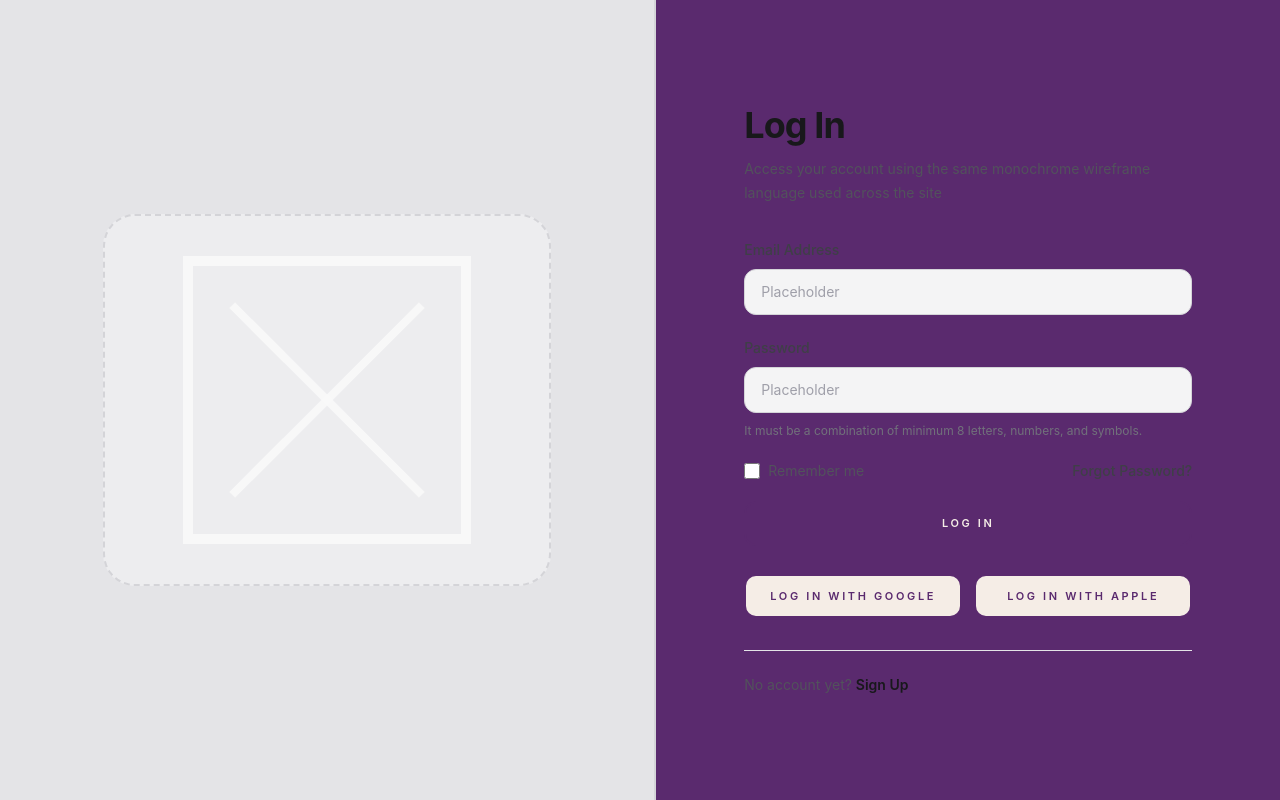
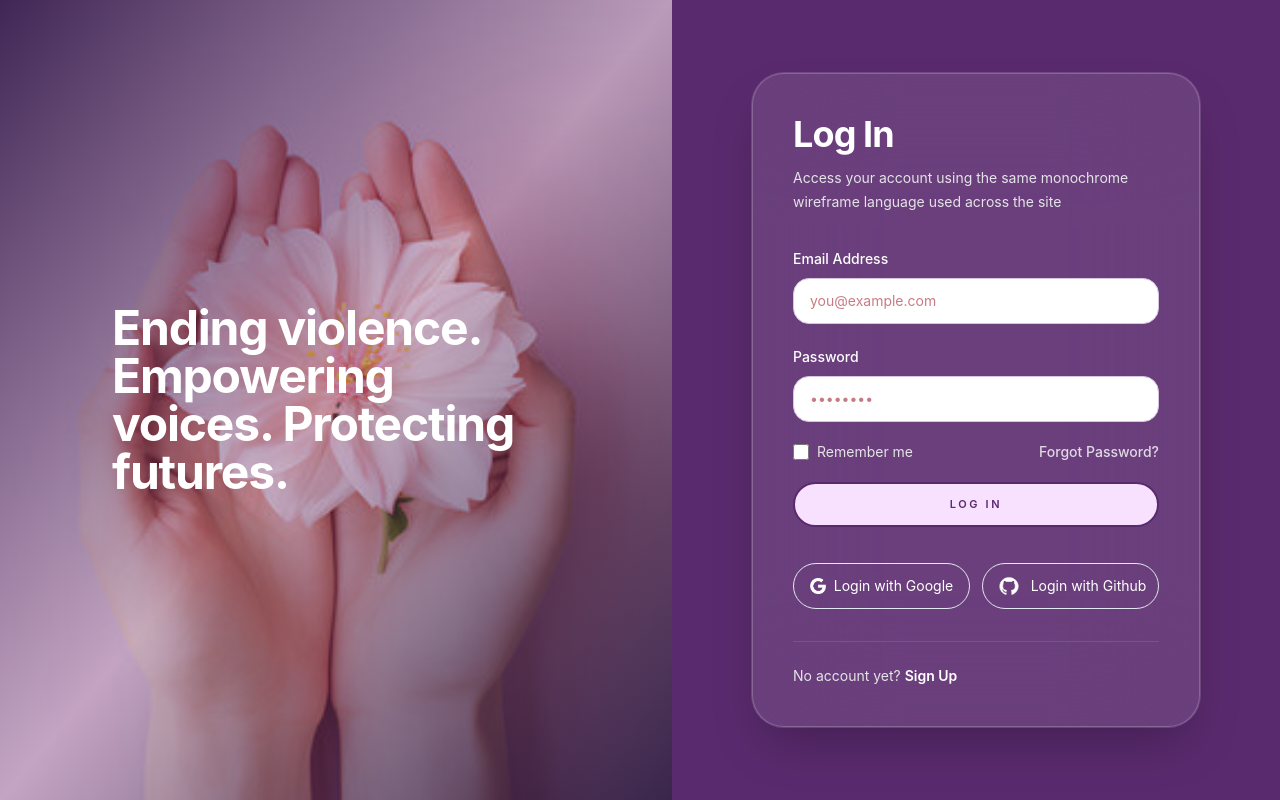
Before and after one commit to jamenggay/tuazon-webprog, a React (Vite) app in the folder tuazon-client/: page /auth/signin in a window 1280 px wide. Built offline with nearby package versions, Linux system fonts and the light colour scheme.

Commit message:
enhancement done

```diff
--- a/tuazon-client/src/components/Navbar.jsx
+++ b/tuazon-client/src/components/Navbar.jsx
@@ -39,6 +39,16 @@ const NavBar = () => {
               {link.label}
             </NavLink>
           ))}
+          <NavLink>
+           <NavLink
+            to="/auth/signin"
+            className="rounded-full border-2 px-4 py-2 text-[11px] font-semibold uppercase tracking-[0.24em] border-[#F5EDE6] bg-[#F5EDE6] text-[#5A2A6E]"
+          >
+
+            Log In
+          </NavLink>
+
+          </NavLink>
         </nav>
       </div>
     </header>
--- a/tuazon-client/src/layouts/AuthLayout.jsx
+++ b/tuazon-client/src/layouts/AuthLayout.jsx
@@ -1,28 +1,38 @@
-import { Outlet } from 'react-router-dom';
+import { Outlet } from "react-router-dom";
 
 const AuthLayout = () => {
   return (
-    <section className="min-h-screen bg-zinc-100 text-zinc-900">
-      <div className="grid min-h-screen w-full lg:grid-cols-[1fr_0.95fr]">
+    <section className="min-h-screen bg-[#F7F5FB] text-zinc-900">
+      <div className="grid min-h-screen w-full grid-cols-1 lg:grid-cols-[1.05fr_0.95fr]">
+        {/* Left Side */}
+        <div className="relative flex items-center justify-center overflow-hidden bg-[#5A2A6E] px-6 py-10 sm:px-12 lg:px-16">
+          <img
+            className="absolute inset-0 h-full w-full object-cover object-center opacity-70"
+            src="/src/assets/images/signup.jpg"
+            alt="Community support"
+          />
+          <div className="absolute inset-0 bg-gradient-to-br from-[#321849]/90 via-transparent to-[#1b0d33]/80" />
 
-        <div className="flex items-center justify-center border-b-2 border-zinc-300 bg-zinc-200 p-8 sm:p-10 lg:border-b-0 lg:border-r-2 lg:border-zinc-300 lg:p-16">
-          <div className="flex w-full max-w-md items-center justify-center rounded-[2rem] border-2 border-dashed border-zinc-300 bg-zinc-100/60 p-8 sm:p-10">
-            <div className="relative aspect-square w-full max-w-[18rem] border-[10px] border-zinc-50/90">
+          <div className="relative flex w-full max-w-md flex-col gap-8 text-white">
 
-              <span className="absolute left-1/2 top-0 h-full w-2 -translate-x-1/2 rotate-45 bg-zinc-50/90" />
 
-              <span className="absolute left-1/2 top-0 h-full w-2 -translate-x-1/2 -rotate-45 bg-zinc-50/90" />
+            <div>
+              <h2 className="text-4xl font-bold tracking-tight sm:text-5xl">
+                Ending violence. Empowering voices. Protecting futures.
+              </h2>
 
             </div>
+
+
           </div>
         </div>
 
-        <main className="flex items-center bg-[#5A2A6E] px-6 py-10 sm:px-10 lg:px-16">
-          <div className="mx-auto w-full max-w-md">
+        {/* Right Side */}
+        <main className="flex items-center justify-center bg-[#5A2A6E] px-6 py-10 sm:px-10 lg:px-16">
+          <div className="w-full max-w-md rounded-[2rem] border border-white/20 bg-white/10 p-8 shadow-2xl shadow-black/25 ring-1 ring-white/15 backdrop-blur-3xl sm:p-10">
             <Outlet />
           </div>
         </main>
-
       </div>
     </section>
   );
--- a/tuazon-client/src/pages/AuthPages/SignInPage.jsx
+++ b/tuazon-client/src/pages/AuthPages/SignInPage.jsx
@@ -2,18 +2,18 @@ import { Link } from "react-router-dom";
 import Button from "../../components/Button";
 
 const inputClasses =
-  "mt-2 w-full rounded-xl border border-zinc-300 bg-zinc-100 px-4 py-3 text-sm text-zinc-900 outline-none transition placeholder:text-zinc-400 focus:border-zinc-900 focus:bg-zinc-50";
+  "mt-2 w-full rounded-2xl border border-[#D6C6E1] bg-white px-4 py-3 text-sm text-[#2E2E2E] outline-none transition placeholder:text-[#C97B84] focus:border-[#5A2A6E] focus:ring-2 focus:ring-[#5A2A6E]";
 
 const actionButtonClassName =
-  "w-full rounded-xl py-3 text-[11px] tracking-[0.2em]";
+  "w-full rounded-2xl py-3 text-[11px] font-semibold uppercase tracking-[0.2em]";
 
 const SignInPage = () => {
   return (
     <>
-      <h1 className="text-3xl font-bold tracking-tight text-zinc-900 sm:text-4xl">
+      <h1 className="text-3xl font-bold tracking-tight text-white sm:text-4xl">
         Log In
       </h1>
-      <p className="mt-3 text-sm leading-6 text-zinc-600">
+      <p className="mt-3 text-sm leading-6 text-zinc-200">
         Access your account using the same monochrome wireframe language used
         across the site
       </p>
@@ -22,14 +22,14 @@ const SignInPage = () => {
         <div>
           <label
             htmlFor="signin-email"
-            className="text-sm font-medium text-zinc-700"
+            className="text-sm font-medium text-white"
           >
             Email Address
           </label>
           <input
             id="signin-email"
             type="email"
-            placeholder="Placeholder"
+            placeholder="you@example.com"
             autoComplete="email"
             className={inputClasses}
           />
@@ -38,24 +38,21 @@ const SignInPage = () => {
         <div>
           <label
             htmlFor="signin-password"
-            className="text-sm font-medium text-zinc-700"
+            className="text-sm font-medium text-white"
           >
             Password
           </label>
           <input
             id="signin-password"
             type="password"
-            placeholder="Placeholder"
+            placeholder="••••••••"
             autoComplete="current-password"
             className={inputClasses}
           />
-          <p className="mt-2 text-xs leading-5 text-zinc-500">
-            It must be a combination of minimum 8 letters, numbers, and symbols.
-          </p>
         </div>
 
         <div className="flex items-center justify-between gap-4 text-sm">
-          <label className="flex items-center gap-2 text-zinc-600">
+          <label className="flex items-center gap-2 text-zinc-200">
             <input
               type="checkbox"
               className="h-4 w-4 rounded border-zinc-300 accent-zinc-900"
@@ -64,7 +61,7 @@ const SignInPage = () => {
           </label>
           <button
             type="button"
-            className="font-medium text-zinc-700 transition hover:text-zinc-900"
+            className="font-medium text-white/80 transition hover:text-white"
           >
             Forgot Password?
           </button>
@@ -72,34 +69,41 @@ const SignInPage = () => {
 
         <Button
           type="submit"
-          variant="primary"
-          className={actionButtonClassName}
+          className={`${actionButtonClassName} bg-[#F8E1FF] text-[#5A2A6E] hover:bg-[#d89cf5] transition-colors`}
         >
           Log In
         </Button>
-        <div className="grid gap-3 pt-2 sm:grid-cols-2">
-          <Button
-            type="button"
-            variant="secondary"
-            className={actionButtonClassName}
-          >
-            Log In with Google
-          </Button>
-          <Button
-            type="button"
-            variant="secondary"
-            className={actionButtonClassName}
-          >
-            Log In with Apple
-          </Button>
+        {/* Social Buttons */}
+        <div className="grid gap-3 sm:grid-cols-2 mt-4">
+          <a href="#" className="block">
+            <button className="w-full text-sm text-center hover:bg-[#d89cf5] transition-colors py-3 border flex items-center justify-center border-slate-200 rounded-[30px] text-white hover:border-slate-400 hover:text-white hover:shadow transition duration-150">
+              <img
+                src="/src/assets/icon/google-logo.png"
+                className="w-4 h-4 mr-2"
+                alt="Google Icon"
+              />
+              <span className="text-white">Login with Google</span>
+            </button>
+          </a>
+
+          <a href="#" className="block">
+            <button className="w-full text-sm text-center  hover:bg-[#d89cf5] transition-colors py-3 border flex items-center justify-center border-slate-200 rounded-[30px] text-white hover:border-slate-400 hover:text-white hover:shadow transition duration-150">
+              <img
+                src="/src/assets/icon/github-logo..png"
+                className="w-7 h-5 mr-2"
+                alt="Github Icon"
+              />
+              <span className="text-white">Login with Github</span>
+            </button>
+          </a>
         </div>
       </form>
 
-      <div className="mt-8 border-t border-zinc-200 pt-6 text-sm text-zinc-600">
+      <div className="mt-8 border-t border-white/10 pt-6 text-sm text-zinc-200">
         No account yet?{" "}
         <Link
           to="/auth/signup"
-          className="font-semibold text-zinc-900 transition hover:text-zinc-600"
+          className="font-semibold text-white transition hover:text-zinc-200"
         >
           Sign Up
         </Link>
--- a/tuazon-client/src/pages/AuthPages/SignUpPage.jsx
+++ b/tuazon-client/src/pages/AuthPages/SignUpPage.jsx
@@ -18,7 +18,7 @@ const SignUpPage = () => {
       </p>
 
       {/* Form */}
-      <form className="mt-8 space-y-6">
+      <form className="mt-8 space-y-4">
         <div className="grid gap-5 sm:grid-cols-2">
           <div>
             <label className="text-sm font-medium text-white">First Name</label>
@@ -83,24 +83,24 @@ const SignUpPage = () => {
         {/* Social Buttons */}
         <div className="grid gap-3 sm:grid-cols-2 mt-4">
           <a href="#" className="block">
-            <button className="w-full text-center hover:bg-[#d89cf5] transition-colors py-3 border flex items-center justify-center border-slate-200 rounded-[30px] text-white hover:border-slate-400 hover:text-white hover:shadow transition duration-150">
+            <button className="w-full text-sm text-center hover:bg-[#d89cf5] transition-colors py-3 border flex items-center justify-center border-slate-200 rounded-[30px] text-white hover:border-slate-400 hover:text-white hover:shadow transition duration-150">
               <img
                 src="/src/assets/icon/google-logo.png"
-                className="w-5 h-5 mr-2"
+                className="w-4 h-4 mr-2"
                 alt="Google Icon"
               />
-              <span className="text-white">Login with Google</span>
+              <span className="text-white">Sign up with Google</span>
             </button>
           </a>
 
           <a href="#" className="block">
-            <button className="w-full text-center  hover:bg-[#d89cf5] transition-colors py-3 border flex items-center justify-center border-slate-200 rounded-[30px] text-white hover:border-slate-400 hover:text-white hover:shadow transition duration-150">
+            <button className="w-full text-sm text-center  hover:bg-[#d89cf5] transition-colors py-3 border flex items-center justify-center border-slate-200 rounded-[30px] text-white hover:border-slate-400 hover:text-white hover:shadow transition duration-150">
               <img
                 src="/src/assets/icon/github-logo..png"
-                className="w-7 h-5 mr-2"
+                className="w-7 h-5 mr-1"
                 alt="Github Icon"
               />
-              <span className="text-white">Login with Github</span>
+              <span className="text-white">Sign up with Github</span>
             </button>
           </a>
         </div>
```
Also changed, not shown: tuazon-client/src/assets/images/signup.avif (added), tuazon-client/src/assets/images/signup.jpg (added).
